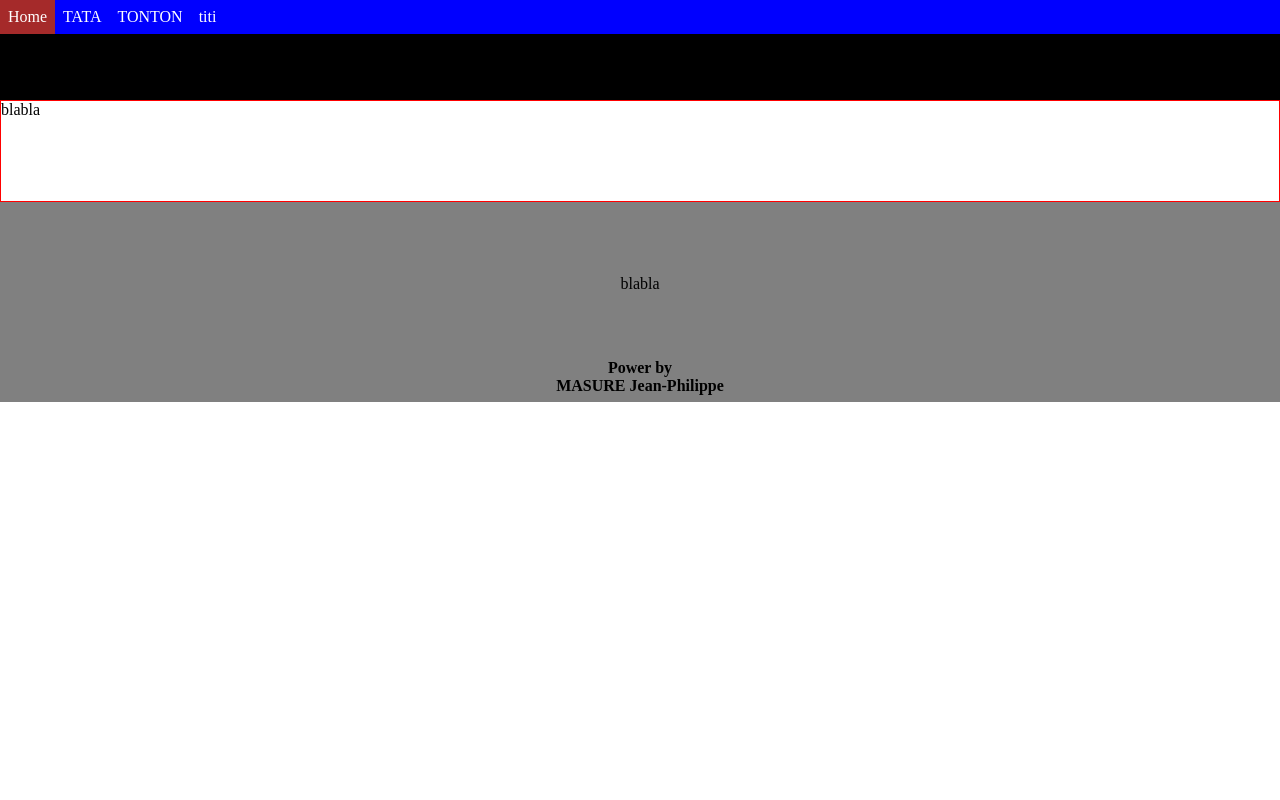
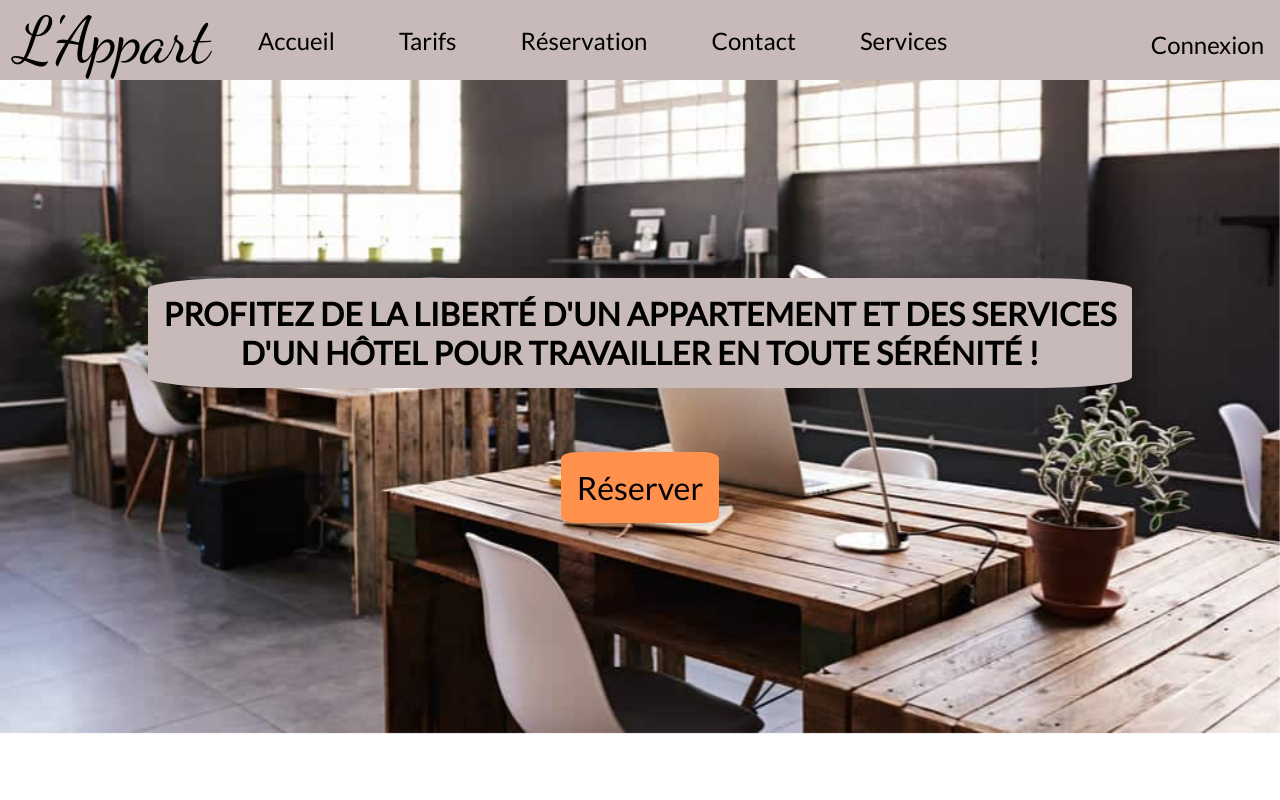
Before and after one commit to masurejean/appart-hotel, a PHP site: page / in a window 1280 px wide. Run offline with PHP 8.4, Linux system fonts and the light colour scheme; some libraries are stand-ins or nearby versions.

Commit message:
mise en place du site

```diff
--- a/assets/css/style.css
+++ b/assets/css/style.css
@@ -1,125 +1,92 @@
-/* @font-face {
-    font-family: name;
-    src: url();
-} */
+@font-face {
+    font-family: "lato";
+    src: url(../font/Lato-Regular.ttf);
+}
 
-/* * {
- font-family: Arial, Helvetica, sans-serif;
-
-}
- */
 * {
     margin: 0;
     padding: 0;
+    font-family: "lato", sans-serif;
+}
+
+.nomDuSite{
+    font-family: 'Dancing Script', cursive;
+    font-size: 4rem;
+    margin-left: 1rem;
 }
 
 
-/* haeder */
+/* HEADER */
 
-.header {
-    background-color: black;
-    background-image: url("");
-    /*  TODO a changer suivant  maquette */
-
-    min-height: 100px; /* a ajuster  */
-
-    background-position: center;
-    background-repeat: no-repeat;
-    background-size: cover;
+header nav{
+    display: flex;
+    justify-content: space-between;
+    align-items: center;
+    position: fixed;
+    width: 100vw;
+    height: 10vh;
+    background-color: #c8bab9;
 }
 
-.nav ul>div {
-    width:100%;
+header ul {
     display: flex;
-    /*  TODO a changer suivant  maquette */
-    background-color: blue;
-    color: white;
-    /* fin TODO */
-
-
+    list-style-type: none;
 }
 
-.nav div>li {
-
-    padding:.5rem .5rem;
-    list-style: none;
-
-}
-.nav ul{
-    display: flex;
-
+header nav a {
+    text-decoration: none;
+    color: black;
+    padding: 1rem;
+    margin-top: .5rem;
+    margin-left: 2rem;
+    font-size: 1.5rem;
+    transition: all .3s;
 }
 
-.burger {
-    display: fle;
-    justify-content: end;
+header a:hover {
+    background-color: rgb(131, 107, 107);
+    border-radius: 10%;
     color: white;
 }
 
-.burger li{
-    display: none; /* repesoterie */
+nav input,
+button {
+    background-color: transparent;
+    border: none;
+    padding: 1rem;
 }
 
-
-.nav a {
-    text-decoration: none;
-    color: white;
+nav input:hover {
+    background-color: rgb(93, 78, 78);
 }
 
-.nav li:hover {
-     /* TODO a changer suivant maquette */
-    background-color: brown;
-    /*  fin TODO */
-
-}
-/* fin header */
-
-/* Main */
-main{
-    min-height: 100px;/* pour  voir */
-    border: 1px red solid;/* a  enlever apres construction */
+#imgHeader {
+    height: 100vh;
+    background-image: url(../img/image_du_site.jpeg);
+    background-position: top;
+    background-repeat: no-repeat;
+    background-size: 100%;
+    background-attachment: fixed;
+    display: flex;
+    flex-direction: column;
+    align-items: center;
+    justify-content: center;
 }
 
-
-
-
-/* fin main */
-
-
-
-/*  footer */
-.footer {
-    /*  TODO a changer suivant  maquette*/
-    background-color: gray;
-    /*  fin  TODO */
-    min-height: 200px;
-    display: flex;
-    flex-direction: column;
-    justify-content: center;
-    align-items: center;
+h1{
+    background-color: #c8bab9;
+    padding: 1rem;
+    border-radius: 10%;
+    font-size: 2rem;
+    text-align: center;
 }
 
-.footerBlabla {
-    min-height: 150px;
-    display: flex;
-    align-items: center;
+.reserver{
+    margin-top: 4rem;
+    background-color: #ff914c;
+    border-radius: 10%;
+    font-size: 2rem;
 }
-
-.power * {
-    /* text-decoration: underline; */
-    font-weight: bold;
-    display: flex;
-    justify-content: center;
-    align-items: center;
-    padding: 0;
-    margin: 0;
-
-
-}
-
-
-/* fin footer */
-
 
 /* le responsive  */
 @media screen and (max-width:576px) {
--- a/index.html
+++ b/index.html
@@ -5,56 +5,61 @@
     <meta charset="UTF-8">
     <meta http-equiv="X-UA-Compatible" content="IE=edge">
     <meta name="viewport" content="width=device-width, initial-scale=1.0">
-    <title>nom du projet</title>
-    <!--  les link externes -->
-    <!-- pour l importation d icones -->
+    <title>L'Appart</title>
+    <!--  GOOGLE FONT -->
+    <link rel="preconnect" href="https://fonts.googleapis.com">
+    <link rel="preconnect" href="https://fonts.gstatic.com" crossorigin>
+    <link href="https://fonts.googleapis.com/css2?family=Dancing+Script&family=Montserrat&family=Raleway:wght@100;400&display=swap" rel="stylesheet">
+    <!-- FONT AWESOME ICONES -->
     <link rel="stylesheet" href="https://cdnjs.cloudflare.com/ajax/libs/font-awesome/6.1.1/css/all.min.css"
         integrity="sha512-KfkfwYDsLkIlwQp6LFnl8zNdLGxu9YAA1QvwINks4PhcElQSvqcyVLLD9aMhXd13uQjoXtEKNosOWaZqXgel0g=="
         crossorigin="anonymous" referrerpolicy="no-referrer" />
-    <!--  fin pour l importation d icones -->
-
-
-    <!--  Fin des link externes -->
-
+    <!-- PAGES NAV -->
+    <link rel="stylesheet" href="./assets/css/contact.css">
+    <script src="./assets/js/contact.js" defer></script>
+    <link rel="stylesheet" href="./assets/css/reservation.css">
+    <script src="./assets/js/reservation.js"></script>
+    <!--  LINK CSS PAGE ACCUEIL-->
     <link rel="stylesheet" href="./assets/css/style.css">
 </head>
 
 <body>
     <header>
-        <div class="header">
-            <nav>
-                <div class="nav">
-                    <ul>
-                        <div class="lg">
-                            <li><a href="">Home</a></li>
-                            <li><a href="">TATA</a></li>
-                            <li><a href="">TONTON</a></li>
-                            <li><a href="">titi</a></li>
-
-                        </div>
-                        <div class="burger"><!-- pour le rpesorit -->
-                            <li><i class="fa-solid fa-bars"></i></li>
-                        </div>
-
-                    </ul>
-
-            </nav>
+        <nav>
+            <ul>
+                <p class="nomDuSite">L'Appart</p>
+                <a href="">
+                    <li>Accueil</li>
+                </a>
+                <a href="">
+                    <li>Tarifs</li>
+                </a>
+                <a href="">
+                    <li>Réservation</li>
+                </a>
+                <a href="">
+                    <li>Contact</li>
+                </a>
+                <a href="">
+                    <li>Services</li>
+                </a>
+            </ul>
+            <ul>
+                <a href="">
+                    <li>Connexion</li>
+                </a>
+            </ul>
+        </nav>
+        <div id="imgHeader">
+            <h1>PROFITEZ DE LA LIBERTÉ D'UN APPARTEMENT ET DES SERVICES <br> D'UN HÔTEL POUR TRAVAILLER EN TOUTE SÉRÉNITÉ ! </h1>
+            <button class="reserver">Réserver</button>
         </div>
     </header>
     <main>
-        blabla
 
     </main>
     <footer>
-        <div class="footer">
-            <div class="footerBlabla">
-                blabla
-            </div>
-            <div class="power by">
-                <p>Power by</p>
-                <p>MASURE Jean-Philippe</p>
-            </div>
-        </div>
+
     </footer>
 </body>
 
```
Also changed, not shown: assets/contact.html (renamed from contact.html), assets/css/reservation.css (added), assets/font/Lato-Regular.ttf (added), assets/img/chambre.webp (renamed from assets/img/10064774_v1.webp), assets/img/cours_interieure.jpeg (renamed from assets/img/5096da170e627a28d281c5491b5b9ba2.jpeg), assets/img/image_du_site.jpeg (renamed from assets/img/Gestion_espace-coworking.jpeg), assets/img/map.png (added), assets/img/sdb.jpg (added), assets/img/section_plusquunbureau.jpg (added), assets/js/contact.js (added), assets/js/reservation.js (added), assets/reservation.html (added), 2 other files.
